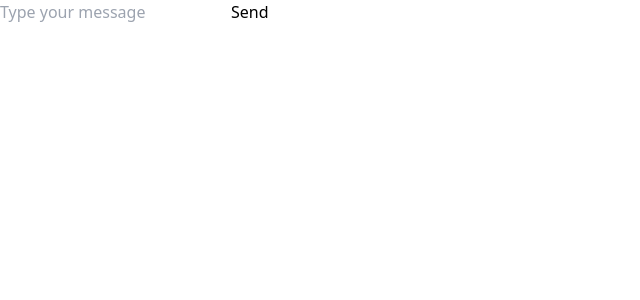
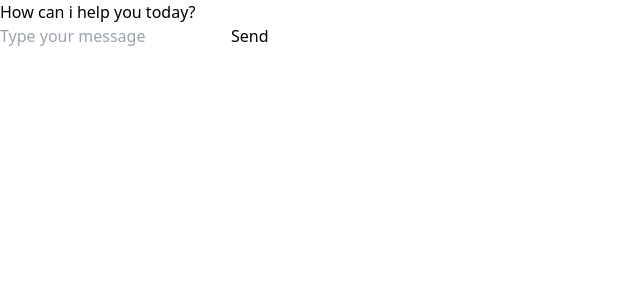
Before and after one commit to gduchidze/Speach-to-Speach-AI-Teraphet, a React (Vite) app in the folder frontend/: page / in a window 1280 px wide. Shown: the top 300 px of the page, without its empty margins (0-640 px from the left). Built offline with nearby package versions, Linux system fonts and the light colour scheme.

Commit message:
add: first question and spinner package

```diff
--- a/frontend/package.json
+++ b/frontend/package.json
@@ -13,7 +13,8 @@
     "@splinetool/react-spline": "^4.0.0",
     "axios": "^1.7.8",
     "react": "^18.3.1",
-    "react-dom": "^18.3.1"
+    "react-dom": "^18.3.1",
+    "react-loader-spinner": "^6.1.6"
   },
   "devDependencies": {
     "@eslint/js": "^9.15.0",
--- a/frontend/src/components/MessageInput.tsx
+++ b/frontend/src/components/MessageInput.tsx
@@ -7,7 +7,7 @@ interface MessageInputProps {
 const MessageInput : React.FC<MessageInputProps> = ({onSend}) => {
 
   const [input, setInput] = useState<string>("");
-  const handleSend = ()=>{
+  const handleSend = () =>{
     if(input.trim() !== ""){
       onSend(input);
       setInput("");
@@ -15,16 +15,16 @@ const MessageInput : React.FC<MessageInputProps> = ({onSend}) => {
 
   }
   return (
-    <div className="flex flex-wrap w-auto m-5 justify-center gap-3" >
+    <div className="flex flex-wrap items-center w-[100%] m-auto pb-10 justify-center gap-3 border-t-[1px]" >
       <input
       type="text"
-      className="border-none outline-none rounded-md p-3 w-1/2 text-[1rem]"
+      className="border-none mt-2 outline-none rounded-md p-3 w-1/2 text-[1rem]"
       placeholder="Type your message"
       value={input}
       onChange={(e)=> setInput(e.target.value)}
       onKeyDown={(e)=> e.key == "Enter" && handleSend() }
       />
-      <button onClick={()=>handleSend()} className="px-6 py-2 border rounded border-solid
+      <button onClick={()=>handleSend()} className="mt-2 p-3 border rounded border-solid
        border-gray-500 text-white text-[1rem] outline-none
        ease-in-out duration-300 hover:bg-gray-500 hover:text-neutral-100
        ">Send</button>
--- a/frontend/src/components/MessageList.tsx
+++ b/frontend/src/components/MessageList.tsx
@@ -1,26 +1,39 @@
+
+import { useEffect } from "react";
 import { IMessages } from "../pages/Chatbot";
 
 interface MessageListProps {
     messages: IMessages[];
     loading: boolean;
+    onSend: (text: string) => void;
 }
 
-const MessageList: React.FC<MessageListProps> = ({ messages, loading }) => {
+const MessageList: React.FC<MessageListProps> = ({ messages, loading, onSend }) => {
+
+  let a:number = 0;
+  useEffect(() => {
+    if(a == 0){
+      onSend("How can i help you today?");
+    }
+    a += 1 ;
+  }, [])
+
+
     return (
-      <div className="mb-3 p-3 overflow-y-auto overflow-x-hidden h-screen flex flex-col gap-2">
+      <div className="mb-3 px-10 py-5 overflow-y-auto overflow-x-hidden h-screen flex flex-col gap-2">
         {messages.map((message, index: number) => (
           <div
             key={index}
-            className={`w-fit max-w-[75%] break-words rounded-lg p-2 text-[1rem] ${
+            className={`w-fit max-w-[45%] break-words rounded-lg p-2 text-[1rem] ${
               message.sender === "user"
                 ? "bg-slate-500 text-white ml-auto"
-                : "bg-slate-300 text-black mr-auto"
+                : " text-white rounded border border-solid border-stone-200 mr-auto"
             }`}
           >
             {message.text}
           </div>
         ))}
-        {loading && <div className="text-center mr-auto">Loading...</div>}
+        {loading && <div className="text-center mr-auto text-white">Loading...</div>}
       </div>
     );
   };
--- a/frontend/src/pages/Chatbot.tsx
+++ b/frontend/src/pages/Chatbot.tsx
@@ -39,7 +39,7 @@ const Chatbot = () => {
     // const aiResponse1 = await sendMessageToAI(text);
     const aiResponse = await new Promise<string>((resolve) => {
         setTimeout(() => {
-          resolve("Hello");
+          resolve("Hey");
         }, 2000);
       });
 
@@ -49,8 +49,12 @@ const Chatbot = () => {
     setLoading(false);
   }
 
-  return <div className="flex flex-col h-screen w-screen ">
-    <MessageList messages={messages} loading={loading}/>
+  const firstQuestion = (text:string) =>{
+    setMessages((prev:IMessages[]) => [...prev, {sender:"ai", text}]);
+  }
+
+  return <div className="flex flex-col h-screen w-[100%] max-w-[1900px] m-auto">
+    <MessageList messages={messages} loading={loading} onSend={firstQuestion}/>
     <MessageInput onSend={handleSend}/>
   </div>;
 };
```
Also changed, not shown: 1 other file (tests, documents, lock files or other folders).
